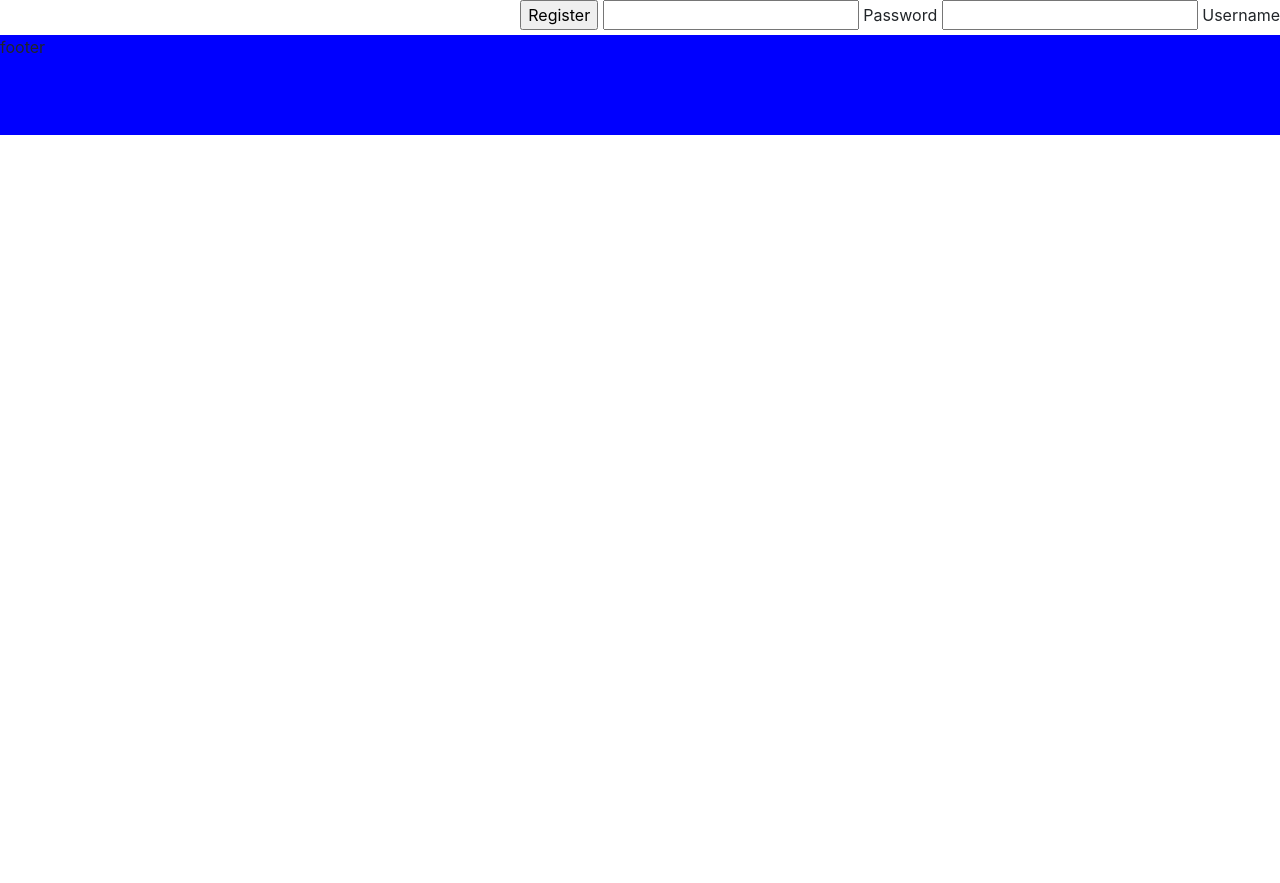
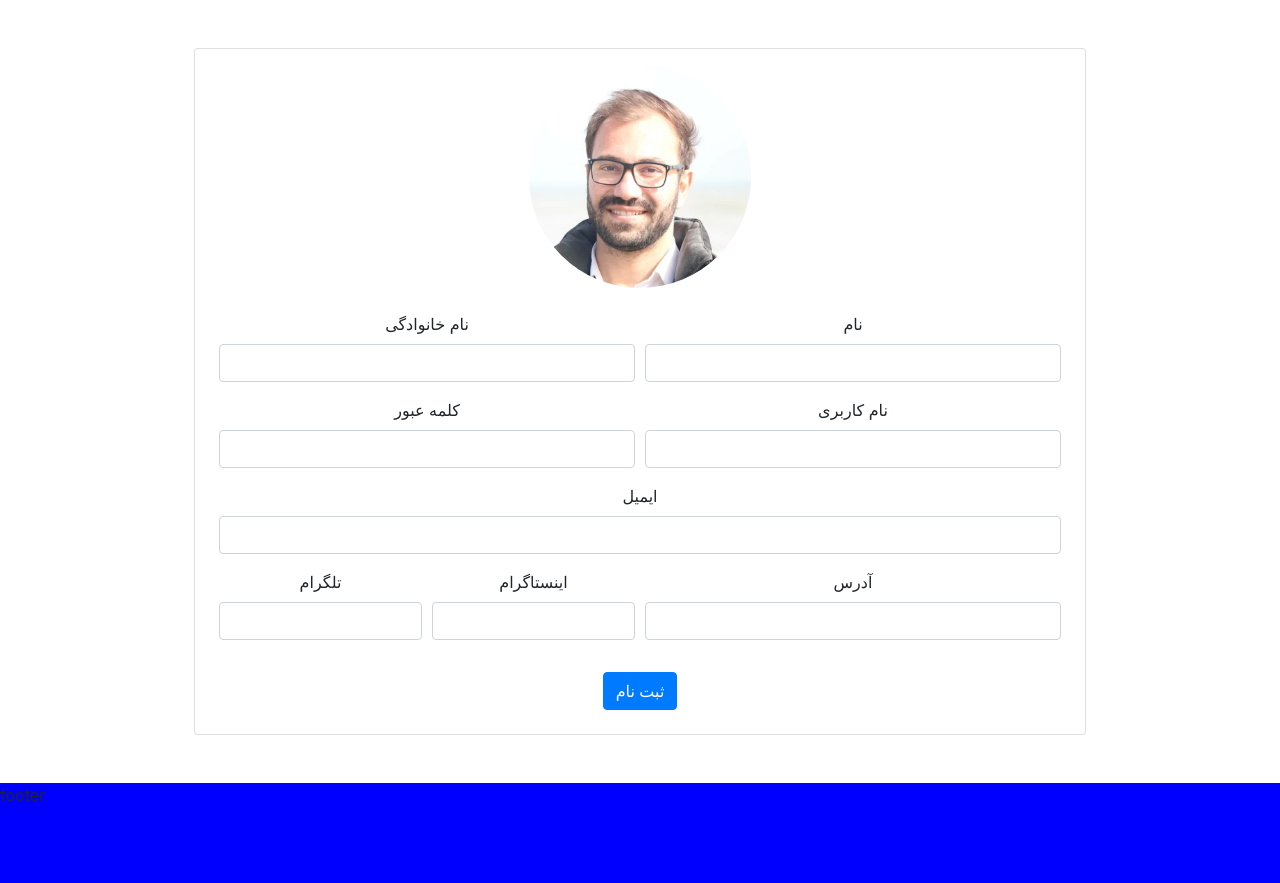
Before and after one commit to sadeghesfahani/flask-project, a Flask app: template blog/templates/auth/register.html in a window 1280 px wide. Shown: the part 56-939 px from the top of the page. Before the commit the page ends 191 px from the top, so only its background shows below. Run offline with Flask 2, Linux system fonts and the light colour scheme; the template is opened without the code that fills it, so the values that code supplies are empty; some libraries are stand-ins or nearby versions.

Commit message:
login and register Back END implemented

```diff
--- a/blog/blog.py
+++ b/blog/blog.py
@@ -18,8 +18,8 @@ UPLOADS_PATH = 'static/media'
 
 @bp.route("/")
 def index():
-
-    return render_template("blog/index.html")
+    user=g.user
+    return render_template("blog/index.html",user=user)
 
 
 
--- a/blog/templates/auth/register.html
+++ b/blog/templates/auth/register.html
@@ -1,13 +1,97 @@
 {% extends 'base.html' %}
 
 
+{% block content %}
+<div class="card text-center mx-auto mt-5 mb-5 rounded">
 
-{% block content %}
-  <form method="post">
-    <label for="username">Username</label>
-    <input name="username" id="username" required>
-    <label for="password">Password</label>
-    <input type="password" name="password" id="password" required>
-    <input type="submit" value="Register">
-  </form>
+
+
+  <img class="card-img  w-25 d-block h-auto rounded-circle mx-auto mt-3"
+  src="{{ url_for('static',filename='media/user/photo5773978910202115554.jpg') }}" alt="Card image cap">
+
+
+  <div class="card-body p-0">
+    <div class="tab-content">
+        <div class="tab-pane active" id="home" role="tabpanel" aria-labelledby="home-tab">
+
+
+            <form class="m-4" method="POST">
+                <div class="form-row">
+                    <div class="col-md-6 mb-3">
+                        <label for="first_name">نام</label>
+                        <input type="text" class="form-control" name="first_name" id="first_name" value=""
+                              oninvalid="this.setCustomValidity('لطفا نام خود را وارد کنید')" required
+                              onchange="this.setCustomValidity('')">
+
+                    </div>
+                    <div class="col-md-6 mb-3">
+                        <label for="last_name">نام خانوادگی</label>
+                        <input type="text" class="form-control" id="last_name" name="last_name" value=""
+                              required oninvalid="this.setCustomValidity('لطفا نام خانوادگی خود را وارد کنید')"
+                              onchange="this.setCustomValidity('')">
+
+                    </div>
+                </div>
+                <div class="form-row">
+                    <div class="col-md-6 mb-3">
+                        <label for="username">نام کاربری</label>
+                        <input type="text" class="form-control" name="username" id="username" value=""
+                              required oninvalid="this.setCustomValidity('لطفا یک نام کاربری انتخاب کنید')"
+                              onchange="this.setCustomValidity('')">
+
+                    </div>
+                    <div class="col-md-6 mb-3">
+                        <label for="password">کلمه عبور</label>
+                        <input type="password" class="form-control" id="password" name="password" value=""
+                              required oninvalid="this.setCustomValidity('لطفا یک رمز عبور انتخواب کنید')"
+                              onchange="this.setCustomValidity('')">
+                        <div id="password_info" class="invalid-feedback">
+                            حداقل ۷ کارکتر
+                        </div>
+                    </div>
+                </div>
+                <div class="form-row">
+                    <div class="col-12 mb-3">
+                        <label for="email">ایمیل</label>
+                        <input type="text" class="form-control" id="email" name="email" value=""
+                              required oninvalid="this.setCustomValidity('لطفا ایمیل خود را وارد کنید')"
+                              onchange="this.setCustomValidity('')">
+                        <div id="email_info" class="invalid-feedback">
+                            لطفا یک ایمیل معتبر وارد کنید
+                        </div>
+                    </div>
+
+                </div>
+                <div class="form-row">
+                    <div class="col-md-6 mb-3">
+                        <label for="address">آدرس</label>
+                        <input type="text" class="form-control" id="address" name="address"
+                              aria-describedby="validationServer03Feedback">
+
+                    </div>
+                    <div class="col-md-3 mb-3">
+                        <label for="instagram">اینستاگرام</label>
+                        <input type="text" class="form-control" id="instagram" name="instagram"
+                              aria-describedby="validationServer03Feedback">
+
+                    </div>
+                    <div class="col-md-3 mb-3">
+                        <label for="telegram">تلگرام</label>
+                        <input type="text" class="form-control" id="telegram" name="telegram"
+                              aria-describedby="validationServer05Feedback">
+
+                    </div>
+                </div>
+                <div class="form-group">
+
+                </div>
+                <button id="register" class="btn btn-primary" type="submit">ثبت نام</button>
+            </form>
+
+
+        </div>
+
+    </div>
+  </div>
+</div>
 {% endblock %}
--- a/blog/templates/blog/index.html
+++ b/blog/templates/blog/index.html
@@ -1,8 +1,9 @@
 {% extends 'base.html' %}
 
 {% block content %}
-
-
+{% if user %}
+{{ user.first_name }}
+    {% endif %}
 <!--  slider   -->
 <div class="col-12" style="direction: ltr">
 
```
Also changed, not shown: blog/auth.py (+85 -6 lines), blog/templates/auth/login.html (+35 -29 lines).
